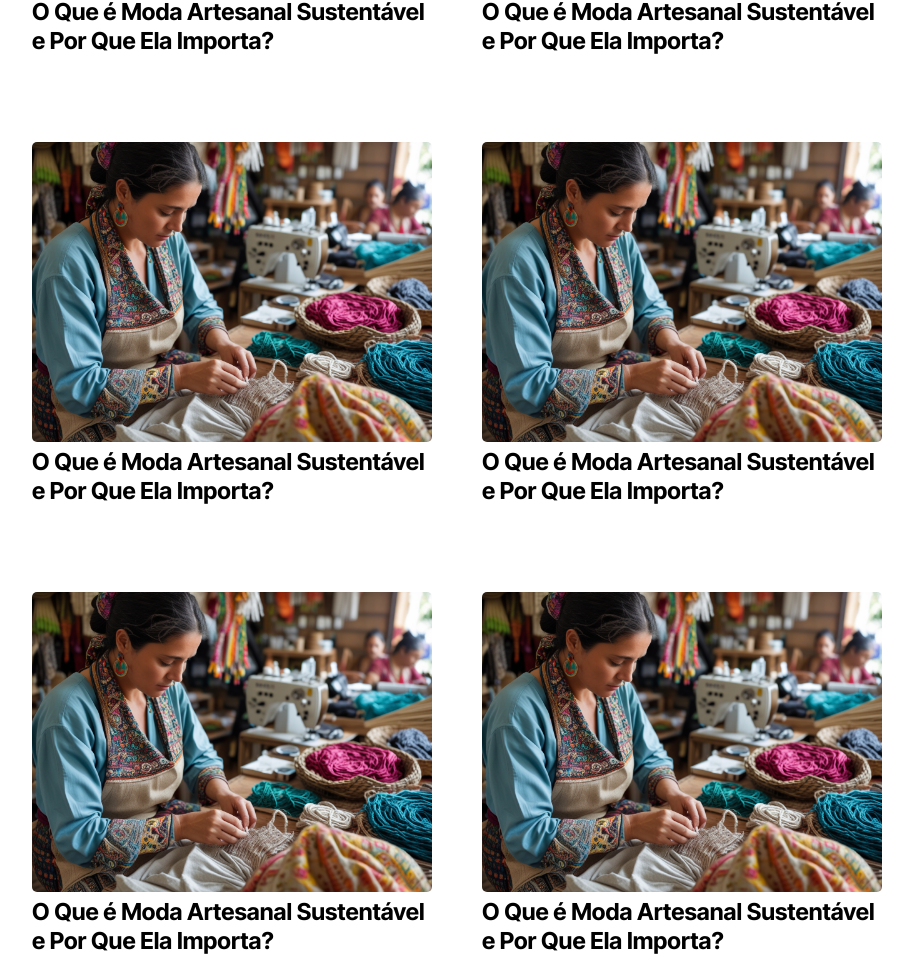
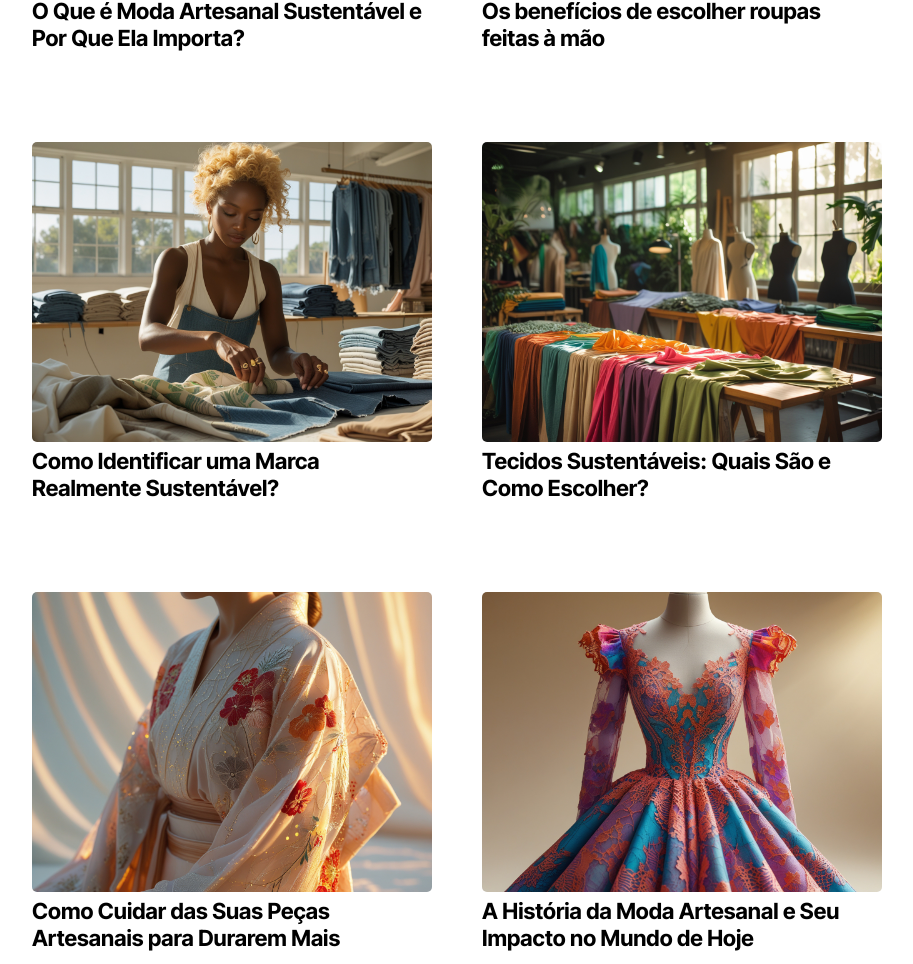
Before and after one commit to Wesley708/moda-artesanal, a plain HTML site: page blog.html in a window 1280 px wide. Shown: the part 1308-2272 px from the top of the page, without its empty margins (183-1096 px from the left). Drawn offline with Linux system fonts and the light colour scheme; a web font is replaced by a local one.

Commit message:
Componentisação do blog e dos posts

```diff
--- a/assets/css/blog.css
+++ b/assets/css/blog.css
@@ -52,3 +52,10 @@ h2 {
   width: 100%;
   border-radius: 5px;
 }
+.posts-box a{
+  text-decoration: none;
+  color: black;
+  font-family: "Inter Tight", sans-serif;
+  font-weight: 200;
+  font-size: 19px;
+}
--- a/assets/css/style.css
+++ b/assets/css/style.css
@@ -43,7 +43,7 @@ nav a{
   color: black;
 }
 nav ul li a:hover{
-  border-bottom: 1px solid black;
+  border-bottom: 1px solid rgb(32, 32, 32);
 }
 
 .mea-culpa {
--- /dev/null
+++ b/assets/js/blog.js
@@ -0,0 +1,16 @@
+import { posts } from "./data.js";
+
+let conteiner = document.querySelector(".posts-conteiner");
+
+posts.forEach((post) => {
+    const div = document.createElement("div");
+    div.className = "posts-box";
+
+    div.innerHTML = `
+    <a href="post.html?id=${post.id}">
+    <img src="assets/img/${post.image}" alt="" />
+    <h3>${post.titulo}</h3>
+    </a>
+    `;
+    conteiner.appendChild(div);
+});
--- a/assets/js/data.js
+++ b/assets/js/data.js
@@ -58,5 +58,40 @@ export const vestidos = [
         titulo : 'O Que é Moda Artesanal Sustentável e Por Que Ela Importa?',
         image : "post-1.jpg",
         conteudo : `A moda artesanal sustentável é um movimento que busca resgatar técnicas tradicionais de confecção e promover a produção ética e consciente. Ela valoriza o trabalho manual, a utilização de materiais orgânicos e reciclados, além de incentivar o comércio justo e a valorização dos artesãos locais. Esse tipo de moda não apenas reduz o impacto ambiental da indústria têxtil, mas também promove a cultura e a identidade local.`,
-    }
+    },
+    {
+        id : 2,
+        titulo : 'Os benefícios de escolher roupas feitas à mão',
+        image : "post-2.jpg",
+        conteudo : `Em meio à correria da moda industrial, escolher roupas feitas à mão é como respirar fundo. Cada peça artesanal carrega tempo, cuidado e propósito — é única, assim como quem a veste. Ao optar por esse tipo de produção, você valoriza o trabalho de pequenos artesãos, estimula a economia local e ainda contribui para um consumo mais consciente e sustentável.
+
+        Além disso, a qualidade salta aos olhos: tecidos bem escolhidos, costuras reforçadas e um acabamento feito com amor. É o tipo de roupa que dura, que tem alma e que conta uma história. Vestir algo feito à mão é mais do que estilo — é conexão.`,
+    },
+
+    {
+        id : 3,
+        titulo : 'Como Identificar uma Marca Realmente Sustentável?',
+        image : "post-3.jpg",
+        conteudo : `Em tempos de greenwashing, saber identificar uma marca realmente sustentável faz toda a diferença. Mais do que slogans bonitos, é preciso observar práticas concretas: transparência na cadeia produtiva, uso de materiais de baixo impacto ambiental, produção local e respeito às pessoas envolvidas. Marcas verdadeiramente sustentáveis não têm nada a esconder — elas mostram de onde vêm os insumos, como produzem e para onde vão os resíduos. Escolher com consciência é um gesto poderoso.
+
+`,
+    },
+    {
+        id : 4,
+        titulo : 'Tecidos Sustentáveis: Quais São e Como Escolher?',
+        image : "post-4.jpg",
+        conteudo : `O tecido certo faz toda a diferença para o planeta. Algodão orgânico, linho, cânhamo, viscose de fontes responsáveis e tecidos reciclados são algumas das opções mais sustentáveis. O segredo está em buscar materiais que usem menos água, evitem produtos tóxicos e tenham origem ética. Na dúvida, toque, pesquise e pergunte. Escolher bem é vestir-se com consciência e leveza.`,
+    },
+    {
+        id : 5,
+        titulo : 'Como Cuidar das Suas Peças Artesanais para Durarem Mais',
+        image : "post-5.jpg",
+        conteudo : `Roupas artesanais merecem carinho. Lavar à mão, secar à sombra, guardar com cuidado e evitar o excesso de lavagens são gestos simples que aumentam a vida útil das peças. Quanto mais você cuida, mais a roupa retribui com beleza e durabilidade. Afinal, preservar é também um ato de afeto — pela peça, por quem a fez e pelo planeta.`,
+    },
+    {
+        id : 6,
+        titulo : 'A História da Moda Artesanal e Seu Impacto no Mundo de Hoje',
+        image : "post-6.jpg",
+        conteudo : `Antes da produção em massa, toda roupa era feita à mão. A moda artesanal tem raízes profundas nas culturas do mundo e carrega técnicas, símbolos e histórias que atravessam gerações. Hoje, ela ressurge como resposta ao excesso e à padronização, oferecendo significado, identidade e conexão. Escolher o artesanal é reconectar-se com um jeito mais humano de vestir — e viver.`,
+    },
 ];
--- a/assets/js/loja.js
+++ b/assets/js/loja.js
@@ -8,7 +8,7 @@ vestidos.forEach((vestido) => {
     div.className = "box-products";
 
     div.innerHTML = `
-        <a href="produto.html?id=${vestido.id}">
+        <a href="post.html?id=${vestido.id}">
             <img src="assets/img/${vestido.image}" alt="">
             <div class="overlay-product"></div>
             <h3>${vestido.nome} - R$ ${vestido.preco}</h3>
--- a/blog.html
+++ b/blog.html
@@ -21,34 +21,13 @@
     </div>
     <h2>Ultimas postagens</h2>
     <div class="posts-conteiner">
-      <div class="posts-box">
-        <img src="assets/img/post-1.jpg" alt="" />
-        <h3>O Que é Moda Artesanal Sustentável e Por Que Ela Importa?</h3>
-      </div>
-      <div class="posts-box">
-        <img src="assets/img/post-1.jpg" alt="" />
-        <h3>O Que é Moda Artesanal Sustentável e Por Que Ela Importa?</h3>
-      </div>
-      <div class="posts-box">
-        <img src="assets/img/post-1.jpg" alt="" />
-        <h3>O Que é Moda Artesanal Sustentável e Por Que Ela Importa?</h3>
-      </div>
-      <div class="posts-box">
-        <img src="assets/img/post-1.jpg" alt="" />
-        <h3>O Que é Moda Artesanal Sustentável e Por Que Ela Importa?</h3>
-      </div>
-      <div class="posts-box">
-        <img src="assets/img/post-1.jpg" alt="" />
-        <h3>O Que é Moda Artesanal Sustentável e Por Que Ela Importa?</h3>
-      </div>
-      <div class="posts-box">
-        <img src="assets/img/post-1.jpg" alt="" />
-        <h3>O Que é Moda Artesanal Sustentável e Por Que Ela Importa?</h3>
-      </div>
-      <div class="posts-box">
-        <img src="assets/img/post-1.jpg" alt="" />
-        <h3>O Que é Moda Artesanal Sustentável e Por Que Ela Importa?</h3>
-      </div>
+
+
+
+
+
+
+
     </div>
 
     <footer>
@@ -56,4 +35,5 @@
     </footer>
   </body>
   <script src="assets/js/script.js"></script>
+  <script type="module" src="assets/js/blog.js"></script>
 </html>
```
Also changed, not shown: assets/js/post.js (added, +31 -0 lines), post.html (+1 -16 lines), produto.html (+1 -1 lines), assets/img/buy.png, assets/img/post-2.jpg (added), assets/img/post-3.jpg (added), assets/img/post-4.jpg (added), assets/img/post-5.jpg (added), assets/img/post-6.jpg (added).
